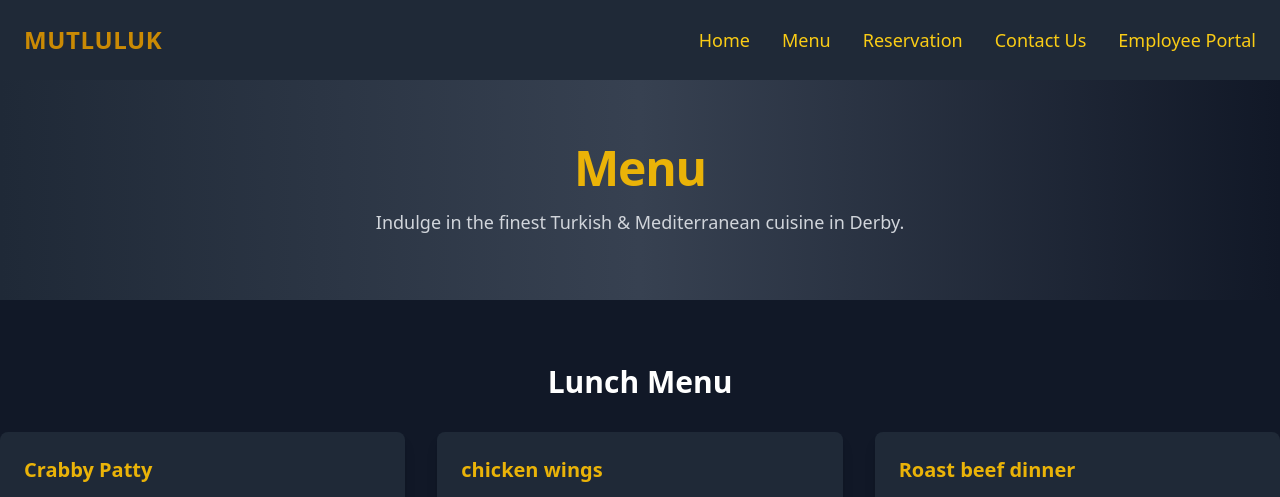
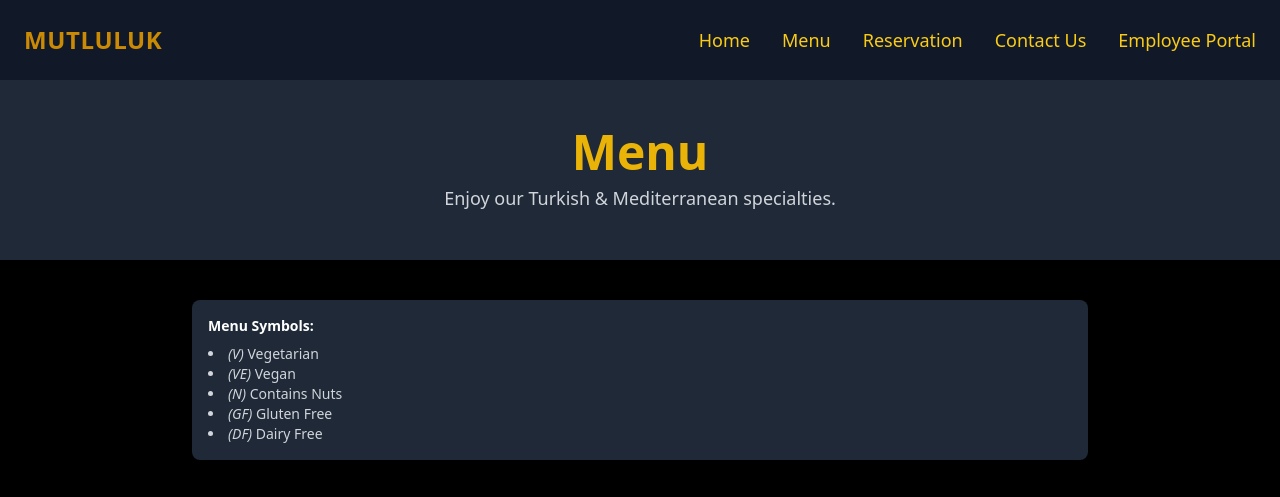
Before and after one commit to Andrewb2878/Restaurant-Management, a Django app: page /menu/ in a window 1280 px wide. Shown: the top 497 px of the page. Run offline with Django 5.2, Linux system fonts and the light colour scheme; data comes from the database, SQL or seed files in the repository; some libraries are stand-ins or nearby versions.

Commit message:
Update menu.html

```diff
--- a/RMS/core/templates/core/menu.html
+++ b/RMS/core/templates/core/menu.html
@@ -1,3 +1,4 @@
+{% load static %}
 <!DOCTYPE html>
 <html lang="en">
 <head>
@@ -6,15 +7,12 @@
   <title>Menu</title>
   <script src="https://cdn.tailwindcss.com"></script>
 </head>
-<body class="bg-gray-900 text-white font-sans">
+<body class="bg-black text-white font-sans">
+
   <!-- Navbar -->
-    <header class="bg-gray-800 shadow-lg">
+  <header class="bg-gray-900 shadow-lg">
     <nav class="container mx-auto flex justify-between items-center p-6">
-            <!-- Brand -->
-            <div class="text-yellow-600 text-2xl font-bold tracking-wide">
-                MUTLULUK
-            </div>
-            <!-- Navigation Links -->
+      <div class="text-yellow-600 text-2xl font-bold tracking-wide">MUTLULUK</div>
       <ul class="flex gap-8 text-yellow-400 text-lg">
         <li><a href="{% url 'index' %}" class="hover:text-yellow-600">Home</a></li>
         <li><a href="{% url 'menu' %}" class="hover:text-yellow-600">Menu</a></li>
@@ -24,42 +22,48 @@
       </ul>
     </nav>
   </header>
-    <!-- Hero Section -->
-    <div class="bg-gradient-to-r from-gray-800 via-gray-700 to-gray-900 py-16 text-center">
-        <h1 class="text-5xl font-extrabold text-yellow-500 tracking-tight mb-4">
-            Menu
-        </h1>
-        <p class="text-lg text-gray-300">
-            Indulge in the finest Turkish & Mediterranean cuisine in Derby.
-        </p>
+
+  <!-- Hero -->
+  <div class="bg-gray-800 py-12 text-center">
+    <h1 class="text-5xl font-extrabold text-yellow-500">Menu</h1>
+    <p class="text-lg text-gray-300 mt-2">Enjoy our Turkish & Mediterranean specialties.</p>
   </div>
-    <!-- Menu Section -->
-    <div class="container mx-auto py-16">
-        <h2 class="text-3xl text-center font-bold text-white mb-8">Lunch Menu</h2>
-        <div class="grid grid-cols-1 md:grid-cols-2 lg:grid-cols-3 gap-8">
-            {% for item in menu_items %}
-            <div class="bg-gray-800 p-6 rounded-lg shadow-lg">
-                <h3 class="text-xl font-bold text-yellow-500">{{ item.name }}</h3>
-                <img src="{{ item.image.url }}" alt="{{ item.name }}" class="w-full h-auto mt-4">
-                <p class="text-gray-300 mt-2">{{ item.description }}</p>
-                <p class="text-yellow-400 mt-4">${{ item.price }}</p>
+
+  <!-- Symbols Legend -->
+  <div class="max-w-4xl mx-auto bg-gray-800 p-4 rounded-lg mt-10 text-sm text-gray-300">
+    <h2 class="text-white font-semibold mb-2">Menu Symbols:</h2>
+    <ul class="list-disc list-inside">
+      <li><span class="italic">(V)</span> Vegetarian</li>
+      <li><span class="italic">(VE)</span> Vegan</li>
+      <li><span class="italic">(N)</span> Contains Nuts</li>
+      <li><span class="italic">(GF)</span> Gluten Free</li>
+      <li><span class="italic">(DF)</span> Dairy Free</li>
+    </ul>
   </div>
-            {% empty %}
-            <p class="text-gray-300">No menu items available at the moment.</p>
+
+  <!-- Section Template -->
+  {% comment %} Copy this block per section {% endcomment %}
+  {% for section, items in menu_data.items %}
+    <div class="max-w-6xl mx-auto mt-12">
+      <h2 class="text-3xl font-bold text-yellow-500 mb-6">{{ section }}</h2>
+      <div class="grid grid-cols-1 md:grid-cols-2 gap-8">
+        {% for item in items %}
+        <div class="flex gap-4 items-start">
+          <img src="{% static 'menu_images/'|add:item.image %}" alt="{{ item.name }}" class="w-24 h-24 rounded shadow">
+          <div>
+            <h3 class="text-lg font-bold text-yellow-400">{{ item.name }}</h3>
+            <p class="text-gray-300 text-sm">{{ item.description }}</p>
+          </div>
+        </div>
         {% endfor %}
       </div>
     </div>
+  {% endfor %}
 
   <!-- Footer -->
-    <footer class="bg-gray-800 py-6 mt-10">
-        <div class="container mx-auto text-center text-gray-400">
-            <p>&copy; 2023 MUTLULUK. All rights reserved.</p>
-            <div class="mt-4">
-                <a href="#" class="text-yellow-500 hover:text-yellow-600">Facebook</a> |
-                <a href="#" class="text-yellow-500 hover:text-yellow-600">Instagram</a> |
-                <a href="#" class="text-yellow-500 hover:text-yellow-600">Twitter</a>
-            </div>
-        </div>
+  <footer class="bg-gray-800 py-6 mt-16 text-center text-gray-400">
+    <p>&copy; 2025 MUTLULUK. All rights reserved.</p>
   </footer>
+
 </body>
 </html>
```
Lines whose indentation alone changed are shown as unchanged.
